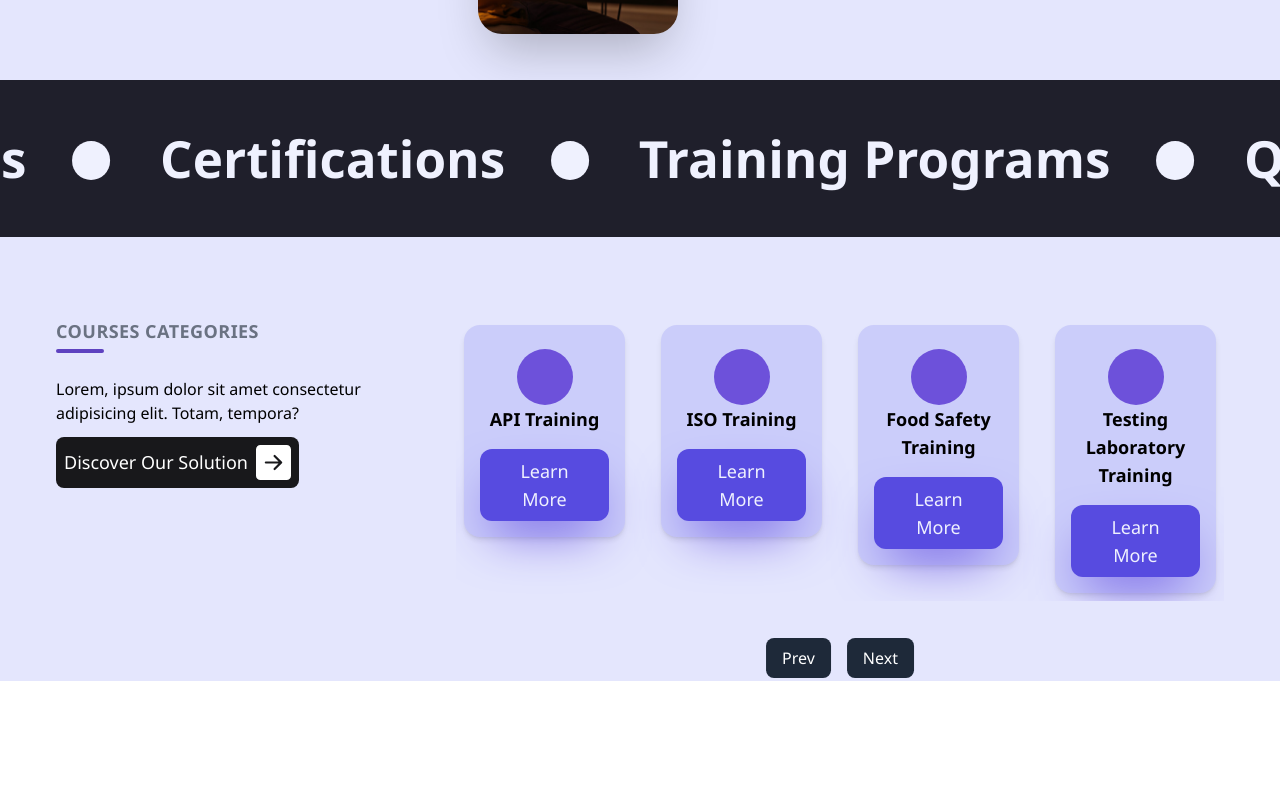
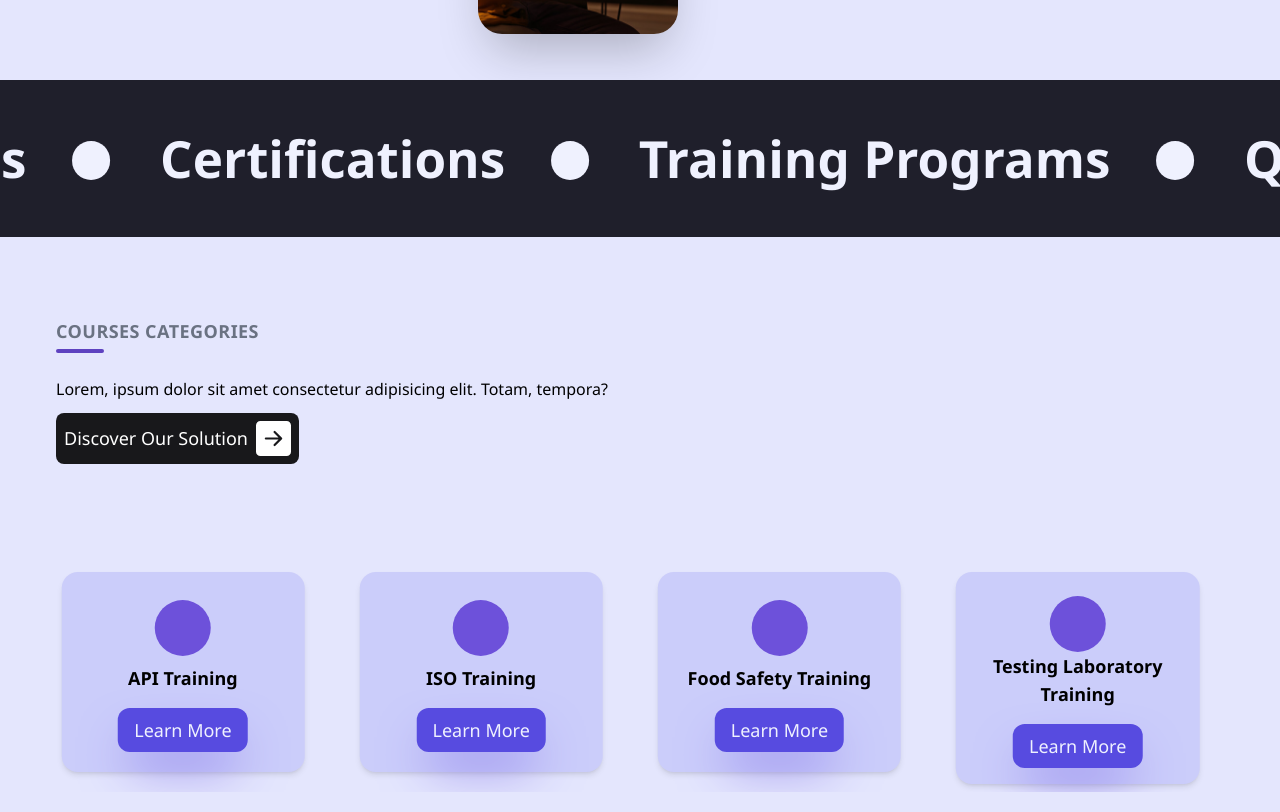
Before and after one commit to TanveerSP/tahwil-food-consultancy-, a React (Vite) app: page / in a window 1280 px wide. Shown: the part 2378-3190 px from the top of the page. Before the commit the page ends 3059 px from the top, so only its background shows below. Built offline with nearby package versions, Linux system fonts and the light colour scheme.

Commit message:
update swiper card

```diff
--- a/src/pages/Home.jsx
+++ b/src/pages/Home.jsx
@@ -106,11 +106,10 @@ const Home = () => {
         </div>
 
         {/* Swiper Card Content */}
-        <div className="max-w-3xl  py-5 ">
-          <SwiperCard />
-        </div>
       </div>
-
+      <div className="w-11/12 mx-auto py-5 ">
+        <SwiperCard />
+      </div>
     </div>
   );
 };
```
